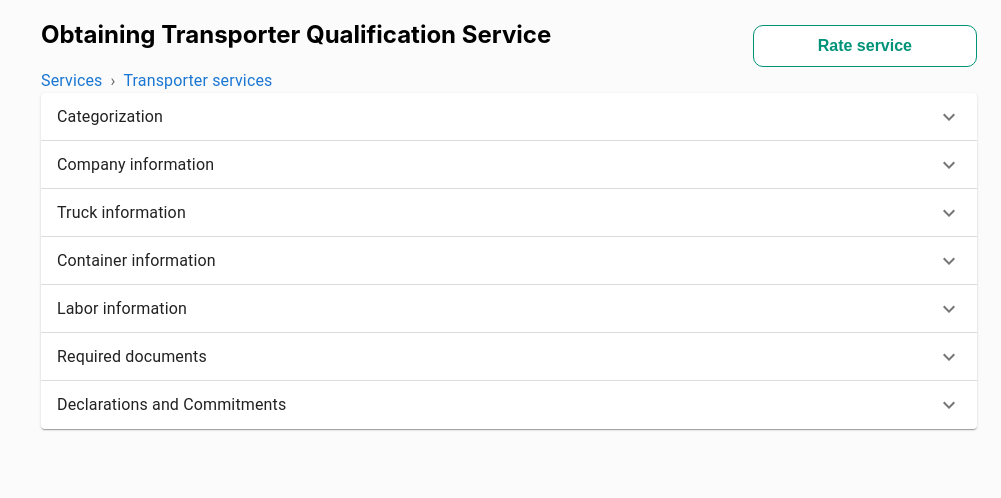
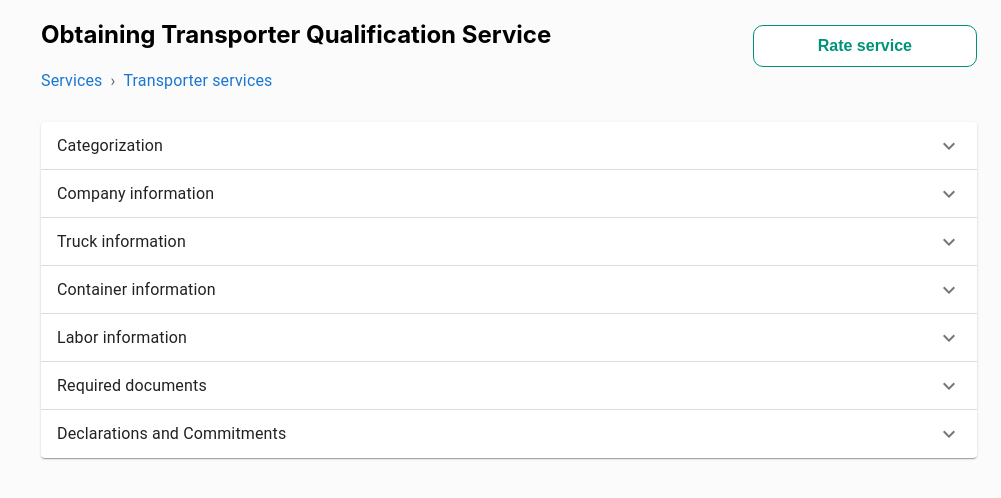
Before and after one commit to Abdulmoiz-Ahmer/appswave-assignment, a React (Create React App) app: page / in a window 1280 px wide. Shown: the top 498 px of the page, without its empty margins (279-1280 px from the left). Built offline with nearby package versions, Linux system fonts and the light colour scheme.

Commit message:
EDITS: Margin corrected

```diff
--- a/src/App.css
+++ b/src/App.css
@@ -34,4 +34,9 @@
   border-radius: 10px;
   background-color: #ffffff;
   padding: 6px 64px;
+  cursor: pointer;
 }
+
+.stepper {
+  margin-top: 29px;
+}
--- a/src/components/Header/index.js
+++ b/src/components/Header/index.js
@@ -3,22 +3,12 @@ import { NavLink } from "../NavLink";
 
 export const Header = function () {
   return (
-    <header>
-      <div className="header-container">
-        <div>
-          <header>
-            <div className="header-box">
-              <h2 className="heading">
-                Obtaining Transporter Qualification Service
-              </h2>
-            </div>
-          </header>
-          <NavLink />
-        </div>
-        <div>
-          <button className="rating-button ">Rate service</button>
-        </div>
+    <header className="header-container">
+      <div>
+        <h2 className="heading">Obtaining Transporter Qualification Service</h2>
+        <NavLink />
       </div>
+      <button className="rating-button">Rate service</button>
     </header>
   );
 };
--- a/src/components/Stepper/index.js
+++ b/src/components/Stepper/index.js
@@ -23,7 +23,7 @@ export const Stepper = function () {
   };
 
   return (
-    <section>
+    <section className="stepper">
       <Categorization handleChange={handleChange} expanded={expanded} />
       <CompanyInformation handleChange={handleChange} expanded={expanded} />
       <TruckInformation handleChange={handleChange} expanded={expanded} />
```
